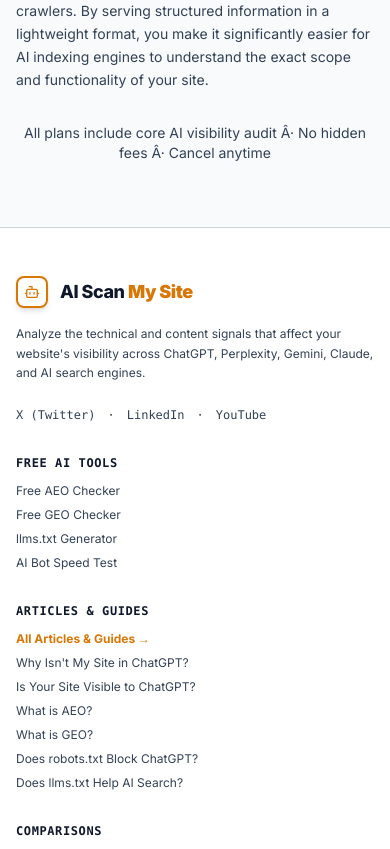
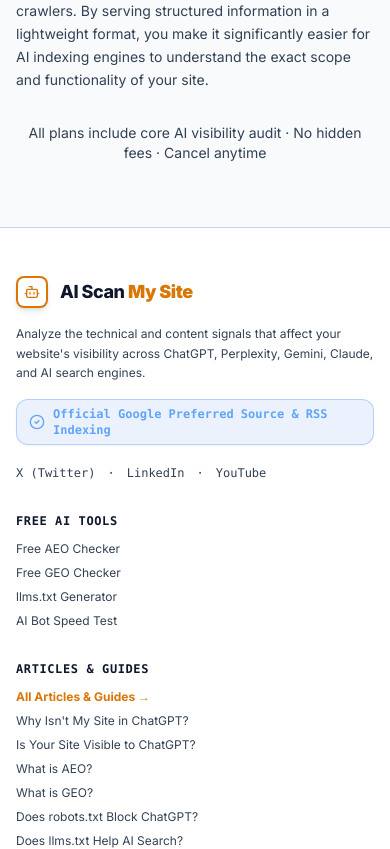
Before and after one commit to ecommatrix1/ai-scan-my-site, a Next.js app: page / in a window 390 px wide. Shown: the part 5960-6809 px from the top of the page. Built offline with nearby package versions, Linux system fonts and the light colour scheme.

Commit message:
feat: Add Google Preferred Source visual badges to top header and footer

```diff
--- a/AIScanMySite.tsx
+++ b/AIScanMySite.tsx
@@ -812,6 +812,11 @@
               </div>
             )}
 
+            <div className="hidden md:flex items-center gap-2 px-3 py-1.5 rounded-full border border-blue-500/40 bg-blue-500/10 text-blue-400 text-xs font-bold font-mono shadow-sm">
+              <CheckCircle2 className="w-3.5 h-3.5 text-blue-400" />
+              <span>Google Preferred Source</span>
+            </div>
+
             {appState !== "HERO" && (
               <button
                 onClick={() => setAppState("HERO")}
@@ -2262,7 +2267,7 @@
               </div>
             </div>
           </div>
-          <p className="text-center text-sm text-ink-3 mt-8">All plans include core AI visibility audit Â· No hidden fees Â· Cancel anytime</p>
+          <p className="text-center text-sm text-ink-3 mt-8">All plans include core AI visibility audit · No hidden fees · Cancel anytime</p>
         </div>
       </section>
 
@@ -2286,7 +2291,14 @@
               <p className="text-xs text-ink-3 leading-relaxed max-w-sm">
                 Analyze the technical and content signals that affect your website's visibility across ChatGPT, Perplexity, Gemini, Claude, and AI search engines.
               </p>
-              <div className="flex items-center gap-3 text-xs text-ink-3 font-mono pt-2">
+
+              {/* GOOGLE PREFERRED SOURCE BADGE */}
+              <div className="inline-flex items-center gap-2 px-3 py-1.5 rounded-xl bg-blue-500/10 border border-blue-500/30 text-blue-400 text-xs font-mono font-bold w-fit shadow-sm">
+                <CheckCircle2 className="w-4 h-4 text-blue-400 shrink-0" />
+                <span>Official Google Preferred Source &amp; RSS Indexing</span>
+              </div>
+
+              <div className="flex items-center gap-3 text-xs text-ink-3 font-mono pt-1">
                 <a href="https://x.com/FounderKraft" target="_blank" rel="noopener noreferrer" className="hover:text-accent transition-colors">X (Twitter)</a>
                 <span>·</span>
                 <a href="https://www.linkedin.com/in/ali-a-7b9a29428" target="_blank" rel="noopener noreferrer" className="hover:text-accent transition-colors">LinkedIn</a>
@@ -2334,7 +2346,10 @@
           </div>
 
           <div className="pt-8 border-t border-border flex flex-col md:flex-row items-center justify-between gap-4 text-xs font-mono">
-            <div>&copy; {new Date().getFullYear()} AI Scan My Site. All rights reserved.</div>
+            <div className="flex flex-wrap items-center gap-2">
+              <span>&copy; {new Date().getFullYear()} AI Scan My Site. All rights reserved.</span>
+              <span className="text-blue-400 font-bold hidden sm:inline">· Official Google Preferred Source</span>
+            </div>
             <div className="flex flex-wrap items-center gap-6">
               <button onClick={() => setIsTermsModalOpen(true)} className="hover:text-ink transition-colors underline decoration-border cursor-pointer">Terms of Service</button>
               <button onClick={() => setIsPrivacyModalOpen(true)} className="hover:text-ink transition-colors underline decoration-border cursor-pointer">Privacy Policy</button>
```
